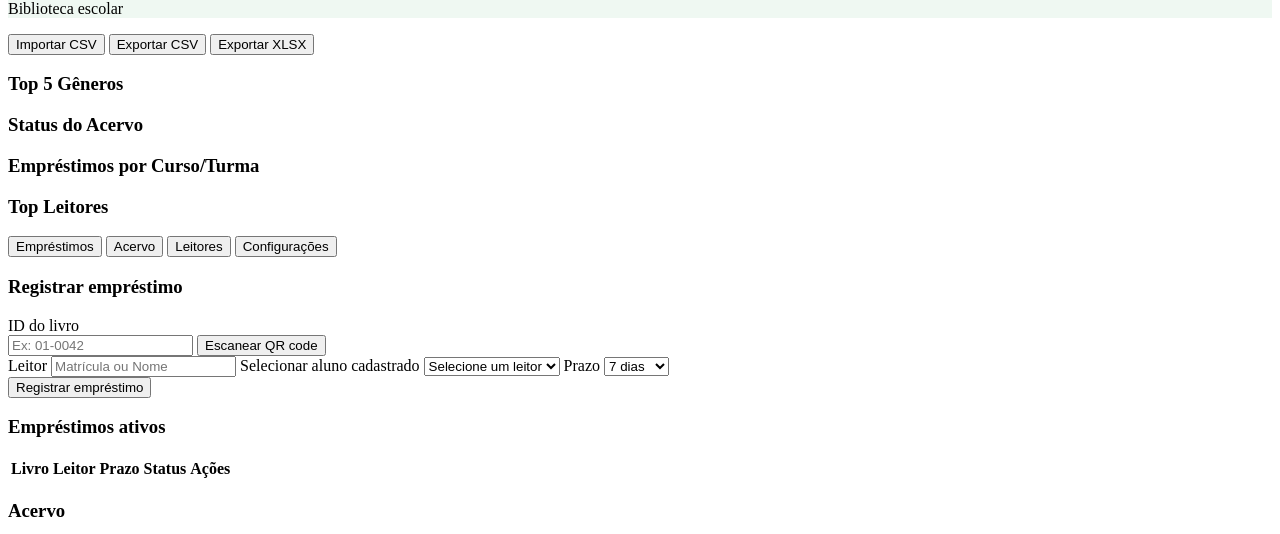
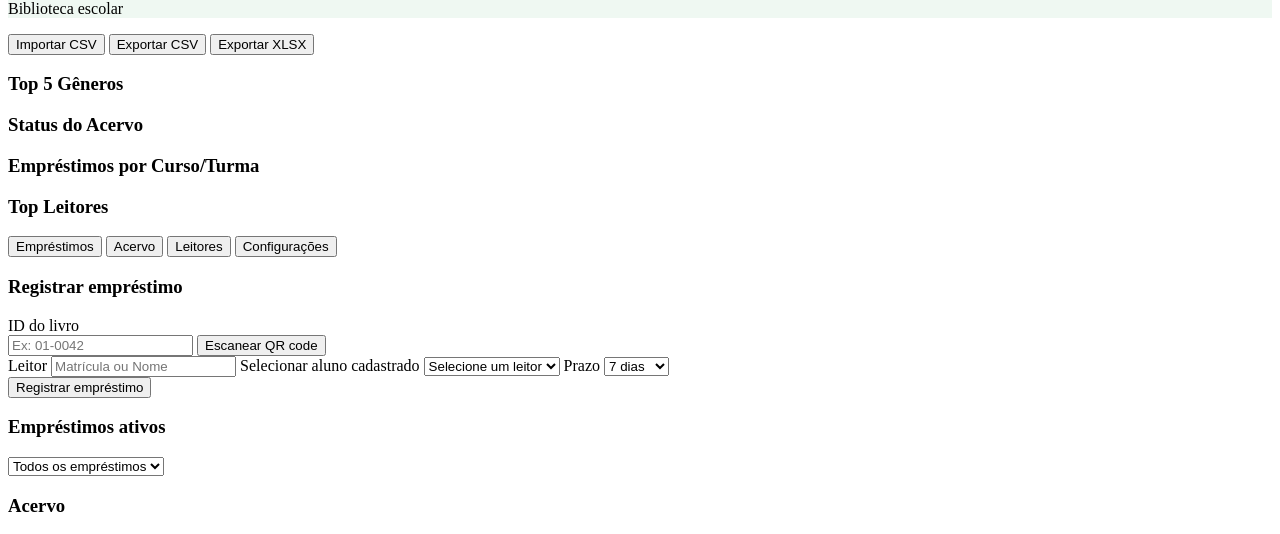
Before and after one commit to Libris-Crede17/Libris, a website with bundled scripts: page index.html in a window 1280 px wide. Shown: the part 406-940 px from the top of the page. Built offline with nearby package versions, Linux system fonts and the light colour scheme.

Commit message:
Refactor active loans section with filter options
Removed the old loans table structure and added a filter selection for active loans.

```diff
--- a/index.html
+++ b/index.html
@@ -166,25 +166,21 @@
               </div>
 
               <div class="mt-24 panel">
-                <div class="panel-head">
-                  <h3>Empréstimos ativos</h3>
-                </div>
-                <div class="table-wrap table-responsive">
-                  <table>
-                    <thead>
-                      <tr>
-                        <th>Livro</th>
-                        <th>Leitor</th>
-                        <th>Prazo</th>
-                        <th>Status</th>
-                        <th>Ações</th>
-                      </tr>
-                    </thead>
-                    <tbody id="loansTableBody"></tbody>
-                  </table>
-                </div>
-              </div>
-            </div>
+  <div class="panel-head flex-between align-center mb-3">
+    <h3>Empréstimos ativos</h3>
+
+    <!-- Caixa de Seleção do Filtro -->
+    <div class="filter-select-wrap">
+      <select id="loanFilterSelect" class="input-select">
+        <option value="all">Todos os empréstimos</option>
+        <option value="student">Apenas Alunos</option>
+        <option value="teacher">Apenas Professores</option>
+        <option value="overdue">Apenas Atrasados</option>
+      </select>
+    </div>
+  </div>
+
+  <div class="table-wrap table-responsive">
 
             <div class="tab-panel" data-panel="acervo">
               <div class="panel panel-header-actions">
```
